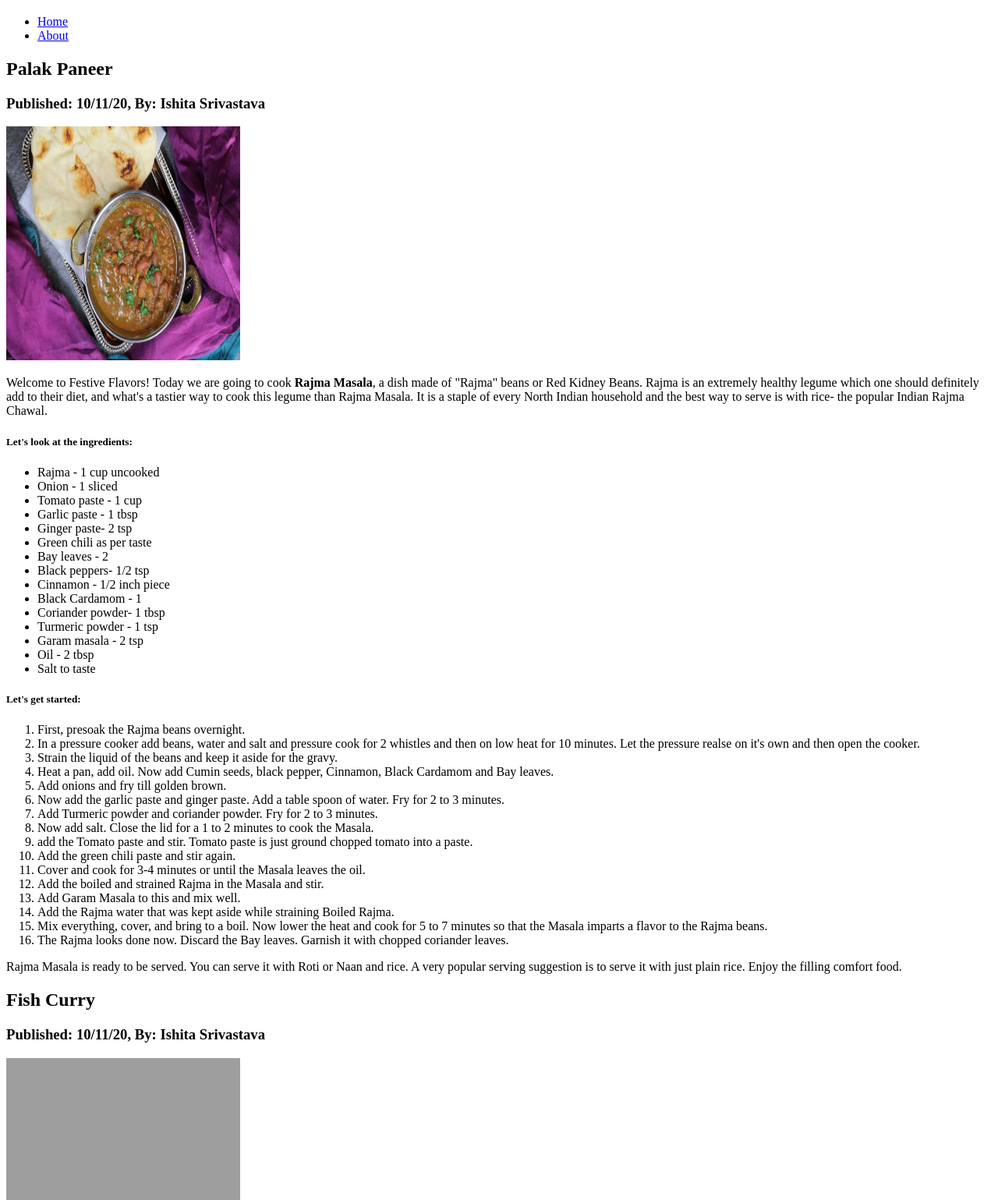
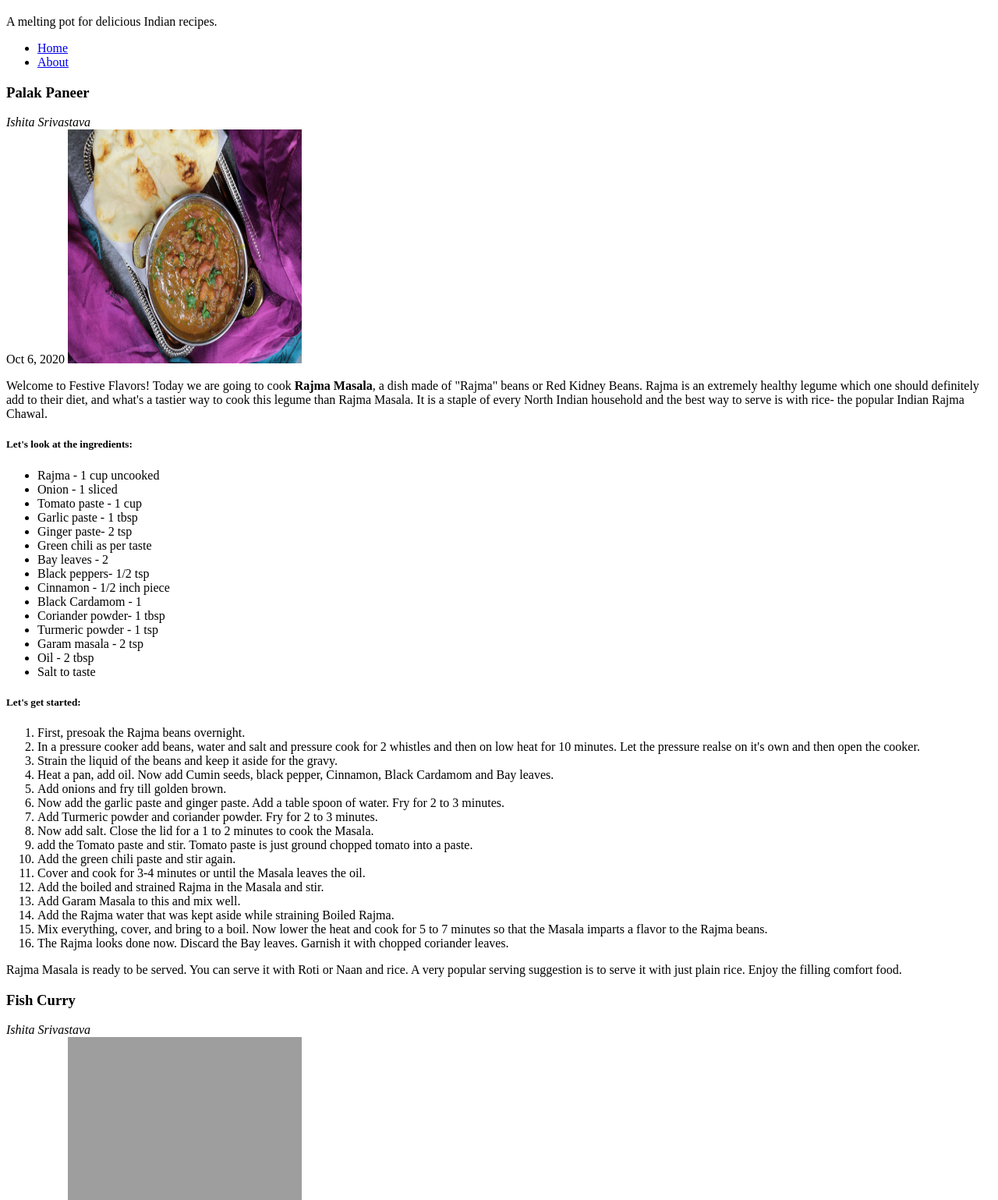
Before and after one commit to ishitasrivastava97/mi349_blog, a plain HTML site: page index.html in a window 1280 px wide. Shown: the part 61-1600 px from the top of the page at 78% size. Drawn offline with Linux system fonts and the light colour scheme; grey boxes are pictures that could not be loaded.

Commit message:
Updated after watching first lecture video

```diff
--- a/index.html
+++ b/index.html
@@ -7,20 +7,24 @@
         <title>Blog</title>
     </head>
     <body>
+        <header>
         <h1>Festive Flavors</h1>
+        <p>A melting pot for delicious Indian recipes.</p>
         <nav>
             <ul>
-              <li><a href="/index.html">Home</a></li>
-              <li><a href="/about.html">About</a></li>
+              <li><a href="index.html">Home</a></li>
+              <li><a href="about.html">About</a></li>
             </ul>
         </nav>
+        </header>
+        <section id="blog">
         <main>
-            <article>
-                <h2>Palak Paneer</h2>
-                <h3>Published: 10/11/20, By: Ishita Srivastava</h3>
+            <article class="blog-post">
+                <h3>Palak Paneer</h3>
+                <address class="author">Ishita Srivastava</address>
+                <time datetime="2020-10-06" title="October 6, 2020">Oct 6, 2020</time>
                 <img src="rajma.jpg" alt="A dish of rajma and naan placed side by side." width="300" height="300">
-                <p>Welcome to Festive Flavors! Today we are going to cook <b>Rajma Masala</b>, a dish made of "Rajma" beans or Red Kidney Beans. Rajma is an extremely healthy legume which one should definitely add to their diet, and what's a tastier way to cook this legume than Rajma Masala. It is a staple of every North Indian household and the best way to serve is with rice- the popular Indian Rajma Chawal.
-                    </p>
+                <p>Welcome to Festive Flavors! Today we are going to cook <b>Rajma Masala</b>, a dish made of "Rajma" beans or Red Kidney Beans. Rajma is an extremely healthy legume which one should definitely add to their diet, and what's a tastier way to cook this legume than Rajma Masala. It is a staple of every North Indian household and the best way to serve is with rice- the popular Indian Rajma Chawal.</p>
                     <h5>Let's look at the ingredients: </h5>
                     <ul>
                         <li>Rajma - 1 cup uncooked</li>
@@ -65,9 +69,10 @@
                 </p>
 
             </article>
-            <article>
-                <h2>Fish Curry</h2>
-                <h3>Published: 10/11/20, By: Ishita Srivastava</h3>
+            <article class="blog-post">
+                <h3>Fish Curry</h3>
+                <address class="author">Ishita Srivastava</address>
+                <time datetime="2020-10-06" title="October 6, 2020">Oct 6, 2020</time>
                 <img src="machli.jpg" alt="A dish of fish curry." width="300" height="300">
                 <p>
                     Today we are cooking the delectable North Indian UP style <b>Fish Curry</b>. The secret to this curry is Fenugreek seeds which impart a distinct <em>bittersweet</em> and <em>earthy</em> flavor. Another important component to this recipe is Mustard Oil. Always use Mustard oil for this recipe. You'll love to make this recipe again and again. Fish, as you know, are very healthy as they have numerous health benefits and plus they are light on the tummy.                    <h5>Let's look at the ingredients: </h5>
@@ -131,6 +136,6 @@
         <footer>
             <p>©Copyright 2020 by Ishita Srivastava. All rights reserved.</p>
         </footer>
-
+        </section>
     </body>
 </html>
```
Also changed, not shown: about.html (+6 -5 lines).
